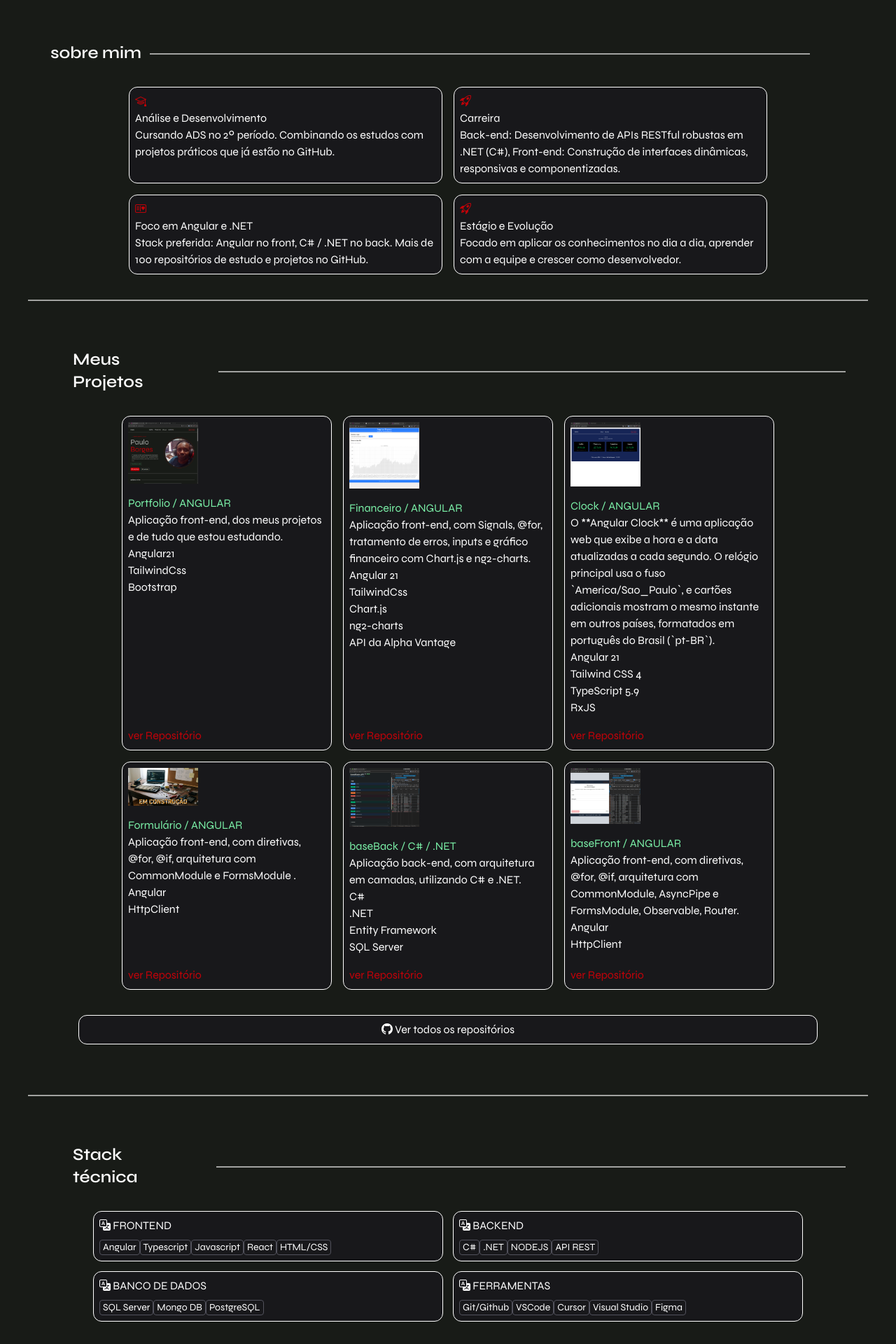
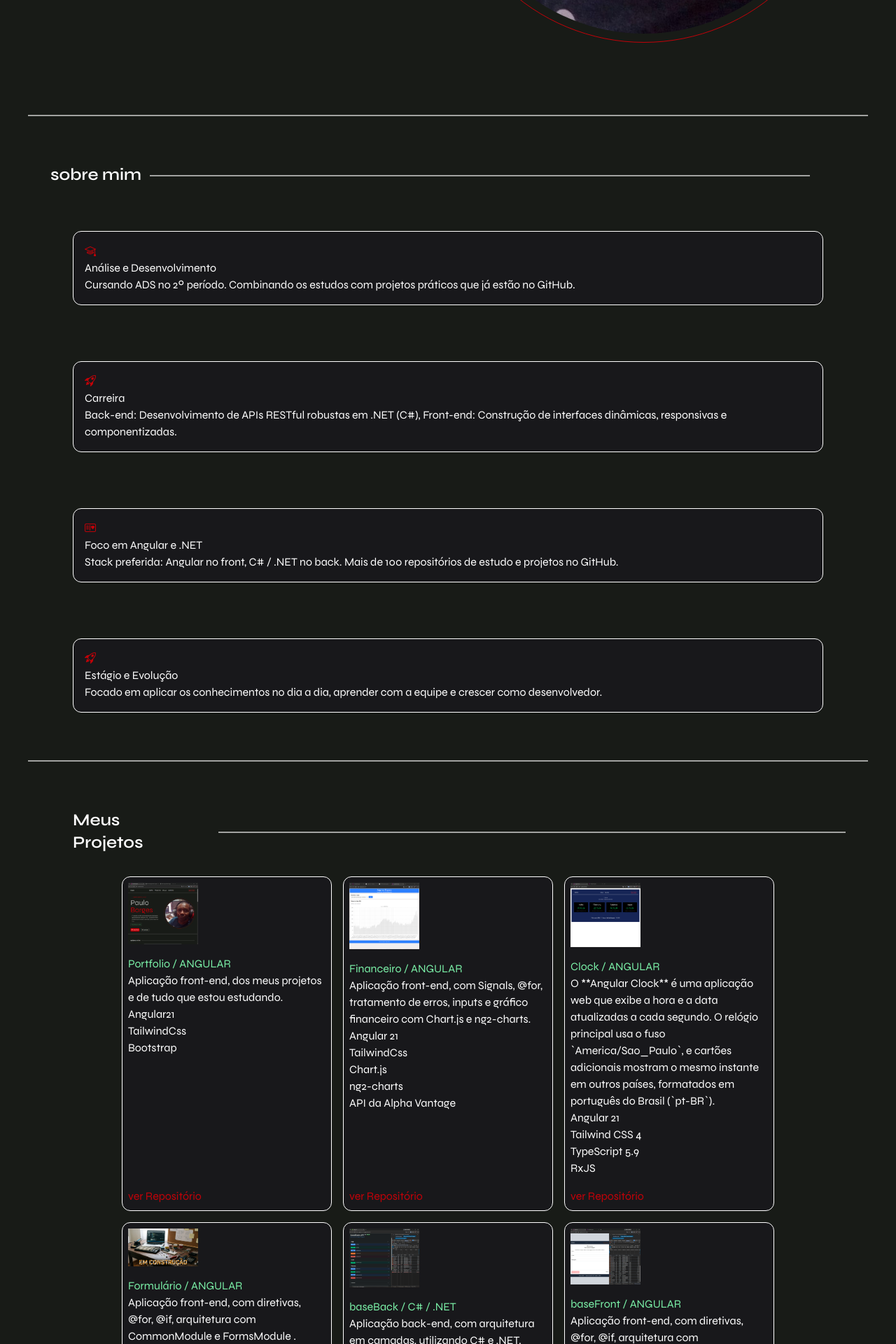
Before and after one commit to Paulo-Borges/portfolio-angular, an Angular app: page / in a window 1280 px wide. Shown: the part 700-2620 px from the top of the page at 70% size. Built offline with nearby package versions, Linux system fonts and the light colour scheme.

Commit message:
fix: novos estilos

```diff
--- a/src/app/app.html
+++ b/src/app/app.html
@@ -1,3 +1,5 @@
-<app-header></app-header>
-<router-outlet></router-outlet>
-<app-footer></app-footer>
+<main class="h-screen">
+  <app-header></app-header>
+  <router-outlet></router-outlet>
+  <app-footer></app-footer>
+</main>
--- a/src/app/components/about/about.html
+++ b/src/app/components/about/about.html
@@ -1,4 +1,4 @@
-<section id="about" class="border-b-2 px-8 py-9">
+<section id="about" class="border-b-2 px-8 min-h-screen py-9">
   <div class="flex gap-3 items-center">
     <h1 class="text-white text-sm sm:text-2xl font-semibold pb-8 sm:py-8">sobre mim</h1>
     <p class="border-b-2 hidden sm:flex w-[83%] h-1"></p>
@@ -6,7 +6,7 @@
 
   <div class="flex flex-wrap justify-center gap-4">
     @for (card of cards; track card.title) {
-      <div class="bg-zinc-900 border w-full max-w-sm sm:max-w-md p-2 rounded-xl text-white">
+      <div class="bg-zinc-900 border w-full p-4 m-8 rounded-xl text-white">
         <span class="text-red-700">
           <i [className]="'bi ' + card.icon"></i>
           <!--muito importante ser assim pra colocar os icones -->
--- a/src/app/components/contact/contact.html
+++ b/src/app/components/contact/contact.html
@@ -1,30 +1,52 @@
-<section id="contact" class="border-b-2 px-8 py-9 ">
+<section id="contact" class="border-b-2 px-8 py-9 min-w-6xl min-h-screen">
   <div class="flex gap-3 items-center">
     <h1 class="text-white text-sm sm:text-2xl font-semibold p-8 sm:py-8">Contato</h1>
 
     <p class="border-b-2 w-[83%] hidden sm:flex h-1"></p>
   </div>
 
-       <div class="bg-red-700 text-white p-4 m-8 sm:m-0 rounded-xl">
+  <div class="bg-red-700 text-white p-4 m-8 rounded-xl">
     <h1 class="text-2xl font-semibold">Vamos trabalhar juntos?</h1>
-        <p class="mb-4">Aberto a oportunidades de estágio em Angular e .NET · Rio de Janeiro e remoto</p>
-
-        <div class="flex gap-2">
+  </div>
+  <div class="bg-red-700 text-white p-4 m-8 rounded-xl">
+    <div class="flex gap-8">
       <a href="https://github.com/Paulo-Borges" target="_blank">
-            <button class="border border-zinc-400 text-sm bg-red-500 p-1 rounded-xl cursor-pointer flex gap-1"><i class="bi bi-github"></i></button>
+        <button
+          class="border border-zinc-400 text-sm bg-red-500 p-1 rounded-xl cursor-pointer flex gap-1"
+        >
+          <i class="bi bi-github"></i>
+        </button>
       </a>
       <a href="https://www.linkedin.com/in/paulo-borges-de-almeida-b543b3242/" target="_blank">
-                <button class="border border-zinc-400 text-sm bg-red-500 p-1 rounded-xl cursor-pointer flex gap-1"><i class="bi bi-linkedin"></i></button>
+        <button
+          class="border border-zinc-400 text-sm bg-red-500 p-1 rounded-xl cursor-pointer flex gap-1"
+        >
+          <i class="bi bi-linkedin"></i>
+        </button>
       </a>
-            <a href="mailto:devborges50@gmail.com?subject=Dúvida%20sobre%20o%20produto&body=Olá,%20gostaria%20de%20saber..." target="_blank">
-                <button class="border border-zinc-400 text-sm bg-red-500 p-1 rounded-xl cursor-pointer flex gap-1"><i class="bi bi-envelope-at"></i></button>
+      <a
+        href="mailto:devborges50@gmail.com?subject=Dúvida%20sobre%20o%20produto&body=Olá,%20gostaria%20de%20saber..."
+        target="_blank"
+      >
+        <button
+          class="border border-zinc-400 text-sm bg-red-500 p-1 rounded-xl cursor-pointer flex gap-1"
+        >
+          <i class="bi bi-envelope-at"></i>
+        </button>
       </a>
-            <a href="https://wa.me/5521986149579?text=Olá,%20gostaria%20de%20mais%20informações!" target="_blank">
-                <button class="border border-zinc-400 text-sm bg-red-500 p-1 rounded-xl cursor-pointer flex gap-1"><i class="bi bi-whatsapp"></i></button>
+      <a
+        href="https://wa.me/5521986149579?text=Olá,%20gostaria%20de%20mais%20informações!"
+        target="_blank"
+      >
+        <button
+          class="border border-zinc-400 text-sm bg-red-500 p-1 rounded-xl cursor-pointer flex gap-1"
+        >
+          <i class="bi bi-whatsapp"></i>
+        </button>
       </a>
-
     </div>
   </div>
-
-
+  <div class="bg-red-700 text-white p-4 m-8 rounded-xl">
+    <p class="my-4">Aberto a trabalhos em Angular e .NET · Rio de Janeiro e remoto</p>
+  </div>
 </section>
--- a/src/app/components/header/header.html
+++ b/src/app/components/header/header.html
@@ -1,7 +1,7 @@
 <header>
   <nav class="flex justify-between px-18 sm:px-8 py-5 border-b-2 cursor-pointer">
     <div>
-      <h1 class="text-neutral-50">{{ title() }}</h1>
+      <a class="text-neutral-50" routerLink="/">{{ title() }}</a>
     </div>
     <div class="hidden sm:flex">
       <ul class="flex gap-6">
--- a/src/app/components/projects/projects.component/projects.component.html
+++ b/src/app/components/projects/projects.component/projects.component.html
@@ -1,12 +1,14 @@
-<section id="projects" class="border-b-2 px-8 py-9 ">
+<section id="projects" class="border-b-2 px-8 py-9">
   <div class="flex gap-3 items-center">
     <h1 class="text-white text-sm sm:text-2xl font-semibold p-8 sm:py-8">Meus Projetos</h1>
     <p class="border-b-2 w-[83%] hidden sm:flex h-1"></p>
   </div>
   <div class="flex flex-wrap gap-4 justify-center">
     @for (project of projects; track project.title) {
-        <div class="flex flex-col justify-center items-start bg-zinc-900 border hover:border-red-700 w-[300px] p-2 rounded-xl text-white">
-          <img [src]="project.imageUrl" [alt]="project.title" width="100" class="mb-4">
+      <div
+        class="flex flex-col justify-center items-start bg-zinc-900 border hover:border-red-700 w-[300px] p-2 rounded-xl text-white"
+      >
+        <img [src]="project.imageUrl" [alt]="project.title" width="100" class="mb-4" />
         <h3 class="text-green-300">{{ project.title }}</h3>
         <p>{{ project.description }}</p>
 
@@ -18,15 +20,15 @@
 
         <div class="text-red-700 hover:text-red-300">
           <a [href]="project.githubUrl" target="_blank" class="btn-github">ver Repositório</a>
-
         </div>
       </div>
     }
   </div>
-    <div class="flex gap-2 justify-center items-center bg-zinc-900 border hover:border-red-700 m-10 sm:my-9 p-2 rounded-xl text-white">
-
-        <a href="https://github.com/Paulo-Borges" target="_blank"><p><i class="bi bi-github"></i>  Ver todos os repositórios</p></a>
+  <div
+    class="flex gap-2 justify-center items-center bg-zinc-900 border hover:border-red-700 m-10 sm:my-9 p-2 rounded-xl text-white"
+  >
+    <a href="https://github.com/Paulo-Borges" target="_blank"
+      ><p><i class="bi bi-github"></i> Ver todos os repositórios</p></a
+    >
   </div>
-
-
 </section>
--- a/src/app/components/skills/skills.html
+++ b/src/app/components/skills/skills.html
@@ -1,12 +1,12 @@
-<section id="skills" class="border-b-2 px-8 py-9">
+<section id="skills" class="border-b-2 px-8 min-w-6xl min-h-screen py-9">
   <div class="flex gap-3 items-center">
     <h1 class="text-white text-sm sm:text-2xl font-semibold p-8 sm:py-8">Stack técnica</h1>
     <p class="border-b-2 w-[72%] hidden sm:flex sm:w-[83%] h-1"></p>
   </div>
 
-  <div class="flex justify-center gap-3.5 flex-wrap">
+  <div class="justify-center gap-3.5">
     <div
-      class="flex items-start bg-zinc-900 border hover:border-red-700 w-[350px] sm:w-[500px] p-2 rounded-xl text-white"
+      class="flex items-start bg-zinc-900 border hover:border-red-700 p-4 m-8 rounded-xl text-white"
     >
       <div>
         <h2 class="mb-2"><i class="bi bi-translate"></i> FRONTEND</h2>
@@ -22,7 +22,7 @@
       </div>
     </div>
     <div
-      class="flex items-start bg-zinc-900 border hover:border-red-700 w-[350px] sm:w-[500px] p-2 rounded-xl text-white"
+      class="flex items-start bg-zinc-900 border hover:border-red-700 p-4 m-8 rounded-xl text-white"
     >
       <div>
         <h2 class="mb-2"><i class="bi bi-translate"></i> BACKEND</h2>
@@ -37,7 +37,7 @@
       </div>
     </div>
     <div
-      class="flex items-start bg-zinc-900 border hover:border-red-700 w-[350px] sm:w-[500px] p-2 rounded-xl text-white"
+      class="flex items-start bg-zinc-900 border hover:border-red-700 p-4 m-8 rounded-xll text-white"
     >
       <div>
         <h2 class="mb-2"><i class="bi bi-translate"></i> BANCO DE DADOS</h2>
@@ -51,7 +51,7 @@
       </div>
     </div>
     <div
-      class="flex items-start bg-zinc-900 border hover:border-red-700 w-[350px] sm:w-[500px] p-2 rounded-xl text-white"
+      class="flex items-start bg-zinc-900 border hover:border-red-700 p-4 m-8 rounded-xl text-white"
     >
       <div>
         <h2 class="mb-2"><i class="bi bi-translate"></i> FERRAMENTAS</h2>
--- a/src/app/pages/home/home.html
+++ b/src/app/pages/home/home.html
@@ -1,4 +1,4 @@
-<main class="flex justify-between pl-18 h-full sm:p-8 pb-4 sm:pb-4 border-b-2">
+<main class="flex justify-between pl-18 min-h-screen sm:p-8 pb-4 sm:pb-4 border-b-2">
   <div class="max-h-screen">
     <p class="text-xs text-red-700 p-4">--- DESENVOLVEDOR FULL STACK</p>
     <h1 class="text-8xl">Paulo</h1>
```
Lines whose indentation alone changed are shown as unchanged.
